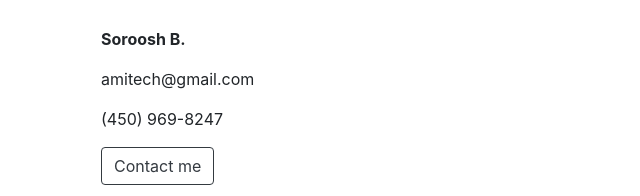
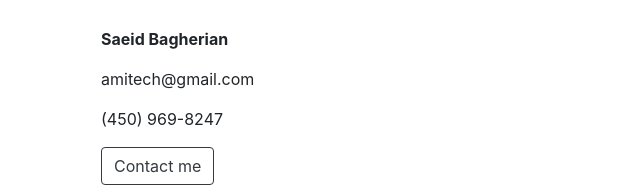
Before and after one commit to soroosh-b/soroosh-b.github.io, a plain HTML site: page index.html in a window 1280 px wide. Shown: the part 3051-3247 px from the top of the page, 79-719 px from the left. Drawn offline with nearby package versions, Linux system fonts and the light colour scheme.

Commit message:
Update index.html

```diff
--- a/index.html
+++ b/index.html
@@ -130,7 +130,7 @@
 	<div id="contact" class="spaced_divs">
 		<center><h1 id="title_name">Contact</h1></center>
 		<div id="contact_box">
-			<p><b>Soroosh B.</b></p>
+			<p><b>Saeid Bagherian</b></p>
 			<p>amitech@gmail.com</p>
 			<p>(450) 969-8247</p>
 			<a class="btn btn-outline-dark" href="mailto:amitech@gmail.com?subject=Reaching Out">Contact me</a>
```
